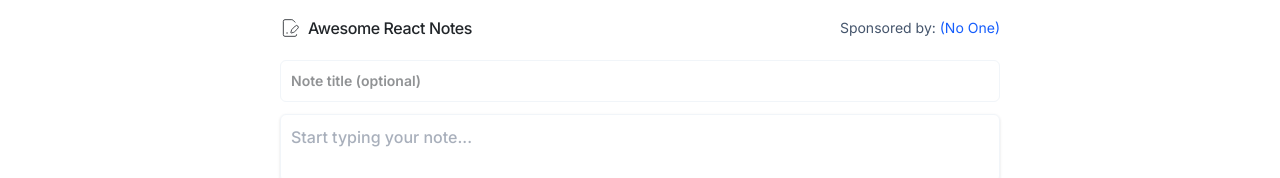
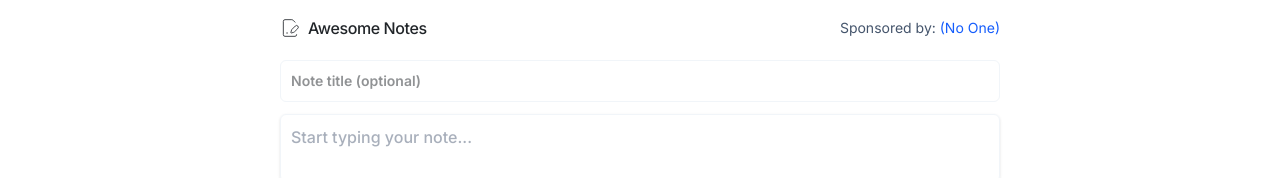
Before and after one commit to dev-rajm/awesome-todo-app, a React (Vite) app: page / in a window 1280 px wide. Shown: the top 178 px of the page. Built offline with nearby package versions, Linux system fonts and the light colour scheme.

Commit message:
changed app name to Awesome Notes

```diff
--- a/index.html
+++ b/index.html
@@ -4,7 +4,7 @@
     <meta charset="UTF-8" />
     <link rel="icon" type="image/png" href="/logo.png" />
     <meta name="viewport" content="width=device-width, initial-scale=1.0" />
-    <title>Awesome React Notes</title>
+    <title>Awesome Notes</title>
   </head>
   <body>
     <div id="root"></div>
--- a/src/components/Header.jsx
+++ b/src/components/Header.jsx
@@ -5,7 +5,7 @@ const Header = () => {
     <header className="flex justify-between items-center w-full mx-auto max-w-3xl flex-wrap gap-2 px-6 py-4 select-none">
       <div className="flex items-center gap-2">
         <FilePenLine size={20} strokeWidth={1} />
-        <h1 className="font-medium tracking-tight">Awesome React Notes</h1>
+        <h1 className="font-medium tracking-tight">Awesome Notes</h1>
       </div>
       <div>
         <p className="text-sm text-slate-600">
```
